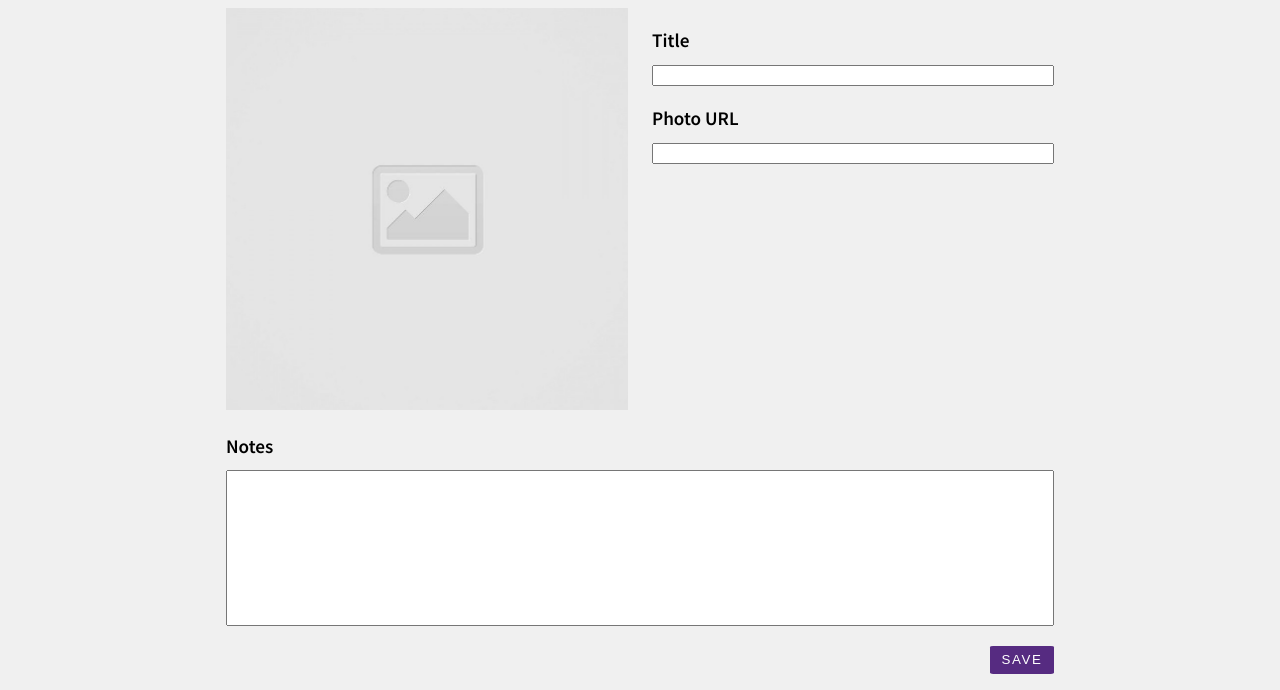
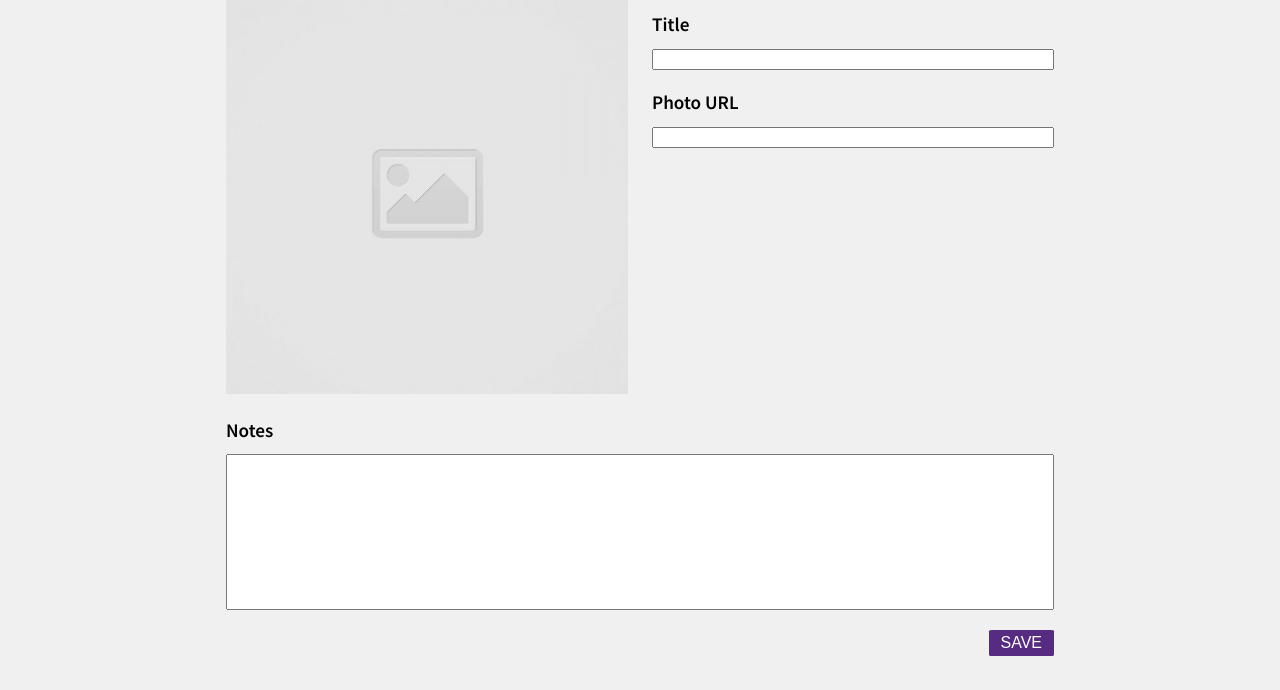
Before and after one commit to krog-kristian/code-journal, a website: page index.html in a window 1280 px wide. Shown: the part 164-854 px from the top of the page. Drawn offline with Linux system fonts and the light colour scheme.

Commit message:
Changed save button to used font size and padding instead of width and height.

```diff
--- a/css/styles.css
+++ b/css/styles.css
@@ -13,7 +13,7 @@ h1 {
 h2 {
   font-size: 2.5rem;
   font-weight: 600;
-  margin: 1.5rem auto;
+  margin: 1rem auto;
 }
 
 label {
@@ -60,8 +60,7 @@ textarea:focus {
   border-radius: 5%;
   color: white;
   background-color: #562b81;
-  width: 4rem;
-  height: 1.75rem;
+  padding: 0.25rem 0.75rem;
+  font-size: 1rem;
   margin: 1rem 0;
-  letter-spacing: 0.1rem;
 }
```
